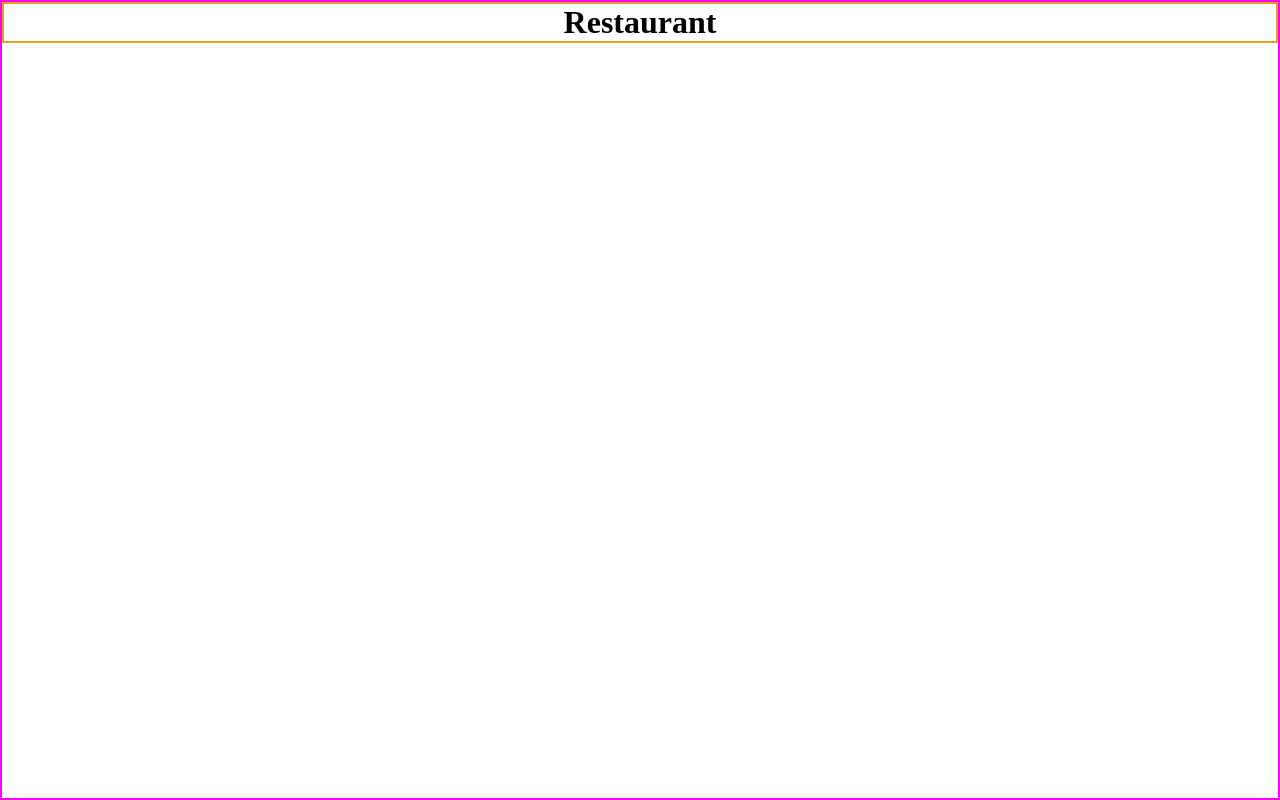
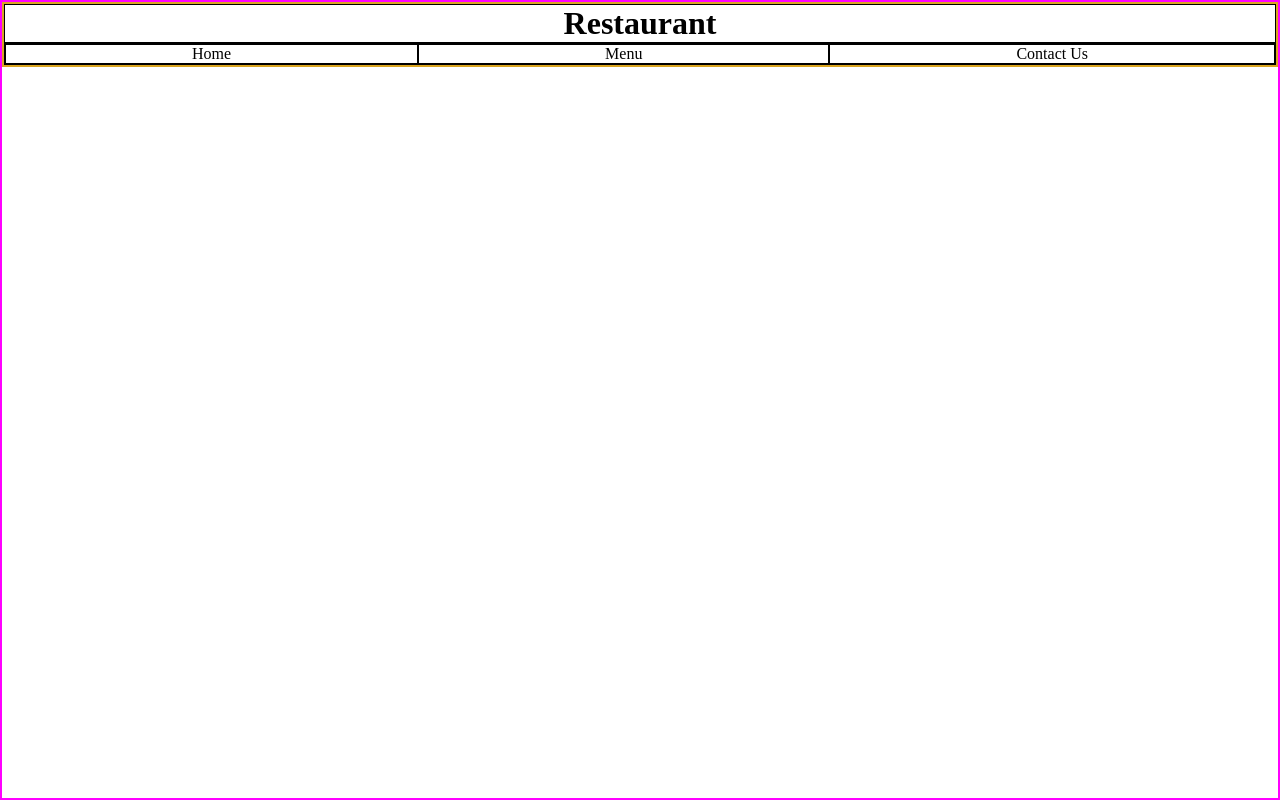
Before and after one commit to arpittaneja/Restaurant-Page, a website built with webpack: page dist/index.html in a window 1280 px wide. Built offline with nearby package versions, Linux system fonts and the light colour scheme.

Commit message:
Create header and tab container

```diff
--- a/src/create.js
+++ b/src/create.js
@@ -10,7 +10,7 @@ function createHtmlElement(name, classList, attributes, string) {
       element.setAttribute(key, attributes[key]);
     });
   }
-  element.textContent = string;
+  if (string) element.textContent = string;
   return element;
 }
 export default createHtmlElement;
--- a/src/initial.js
+++ b/src/initial.js
@@ -2,7 +2,14 @@ import createHtmlElement from './create';
 
 function createInitialPage() {
   const h1 = createHtmlElement('h1', null, null, 'Restaurant');
-  document.querySelector('#content').appendChild(h1);
+
+  const div = createHtmlElement('div', ['tab-container'], null, null);
+
+  const tab1 = createHtmlElement('div', null, null, 'Home');
+  const tab2 = createHtmlElement('div', null, null, 'Menu');
+  const tab3 = createHtmlElement('div', null, null, 'Contact Us');
+  div.append(tab1, tab2, tab3);
+  document.querySelector('#content').append(h1, div);
 }
 
 export default createInitialPage;
--- a/src/style.css
+++ b/src/style.css
@@ -2,6 +2,7 @@
     box-sizing: border-box;
     padding: 0;
     margin: 0;
+    border: 1px solid black;
 }
 
 html,
@@ -14,10 +15,20 @@ body {
     border: 2px solid goldenrod;
 }
 
-h1{
+h1 {
     text-align: center;
 }
 
-.red{
+.red {
     color: red;
 }
+
+.tab-container {
+    display: flex;
+    justify-content: center;
+}
+
+.tab-container div{
+    flex: 1 1 auto;
+    text-align: center;
+}
```
Also changed, not shown: dist/bundle.js.
